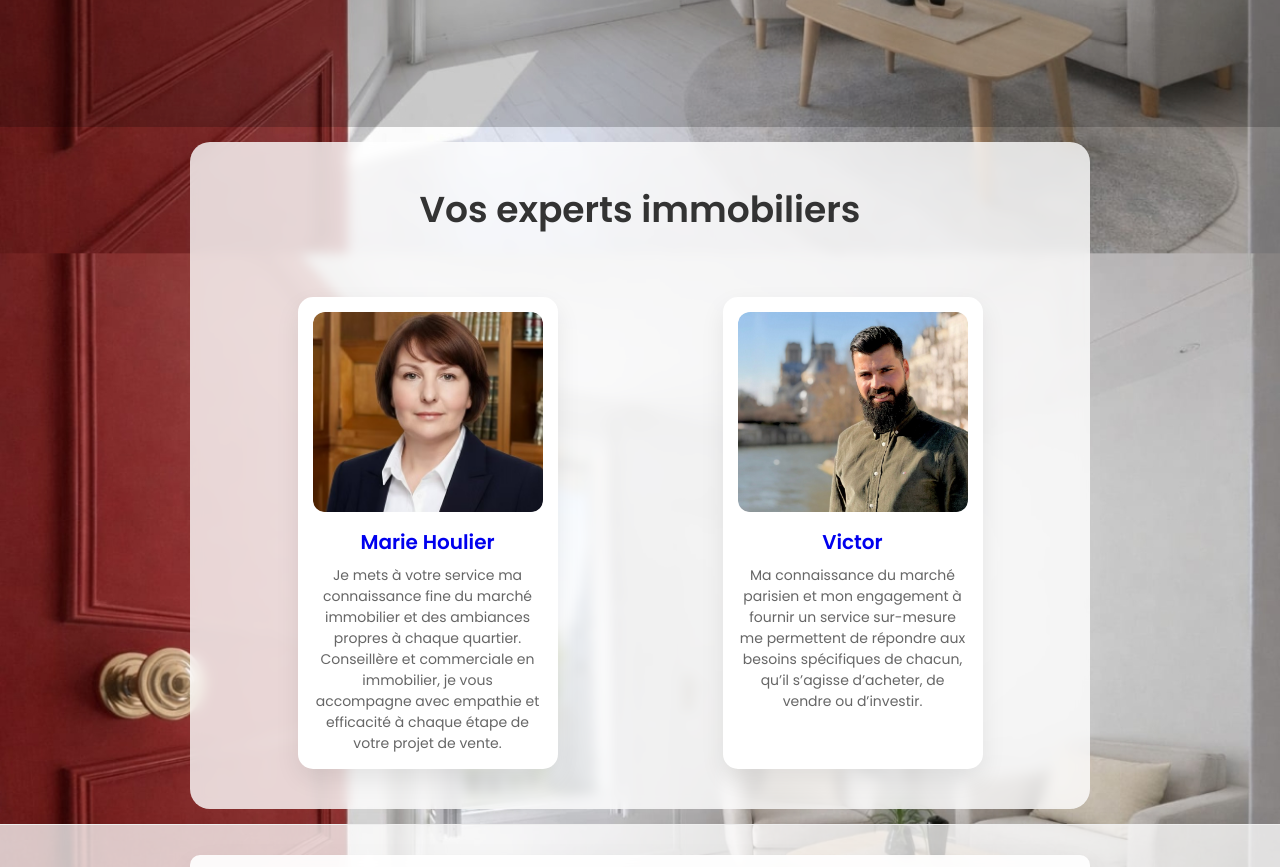
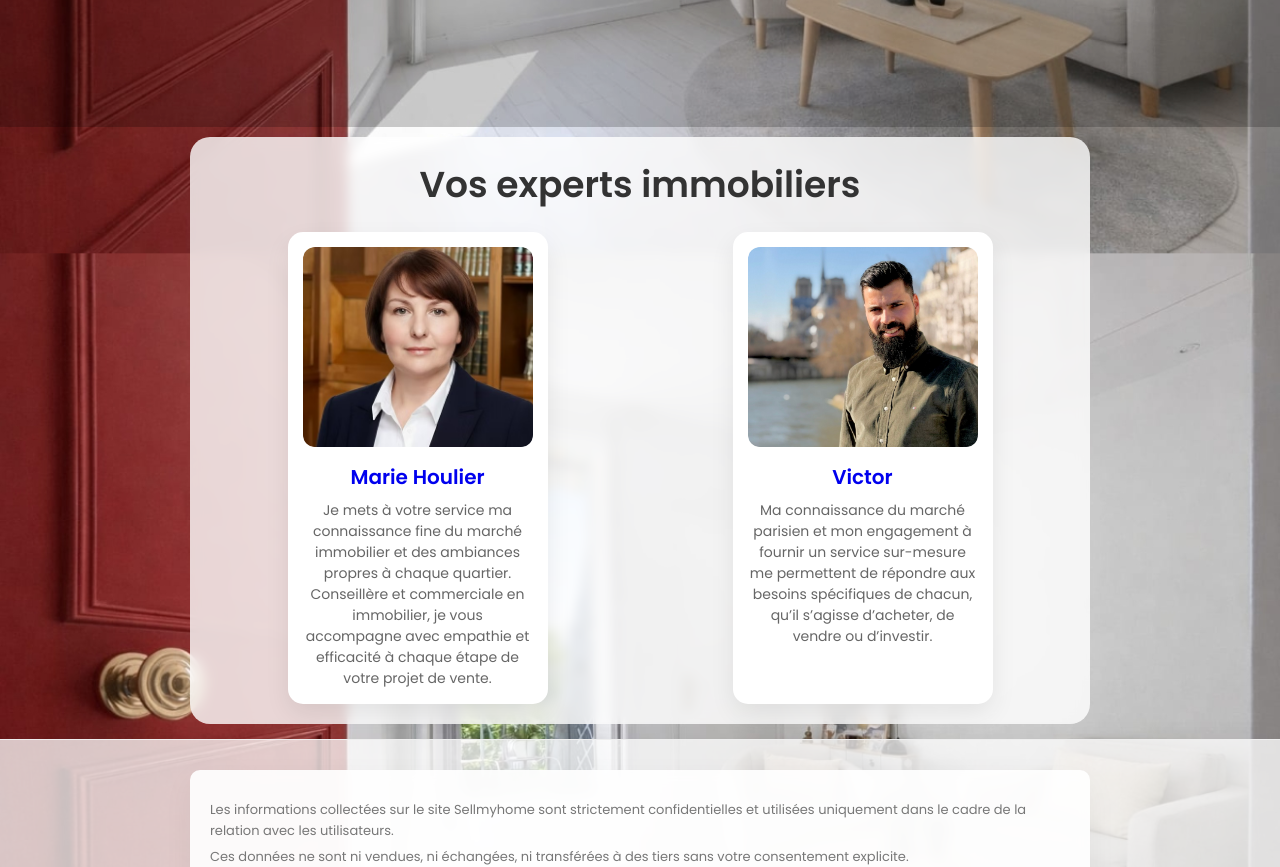
Before and after one commit to Juju-kpi/estimation_immo, a Next.js app: page / in a window 1280 px wide. Shown: the part 600-1467 px from the top of the page. Built offline with nearby package versions, Linux system fonts and the light colour scheme.

Commit message:
Update globals.css

```diff
--- a/app/globals.css
+++ b/app/globals.css
@@ -168,7 +168,7 @@ body {
   content: "";
   position: absolute;
   inset: 0;
-  background: rgba(0,0,0,0.2); /* 🔥 clé */
+  background: rgba(0,0,0,0.2);
   z-index: 1;
 }
 
@@ -217,8 +217,8 @@ body {
 
 .agents {
   max-width: 900px;
-  margin: 15px auto;
-  padding: 40px;
+  margin: 10px auto;
+  padding: 20px;
   border-radius: 20px;
   background: rgba(255, 255, 255, 0.80); /* transparence clean */
   border-radius: 20px;
@@ -228,7 +228,7 @@ body {
 
 .agents h2 {
   font-size: 36px;
-  margin-bottom: 60px;
+  margin-bottom: 20px;
   font-weight: 600;
 }
 
@@ -240,7 +240,7 @@ body {
   display: grid;
   grid-template-columns: 1fr 1fr;
   gap: 20px;
-  align-items: start; /* 🔥 */
+  align-items: start;
 }
 
 .agent-card {
```
